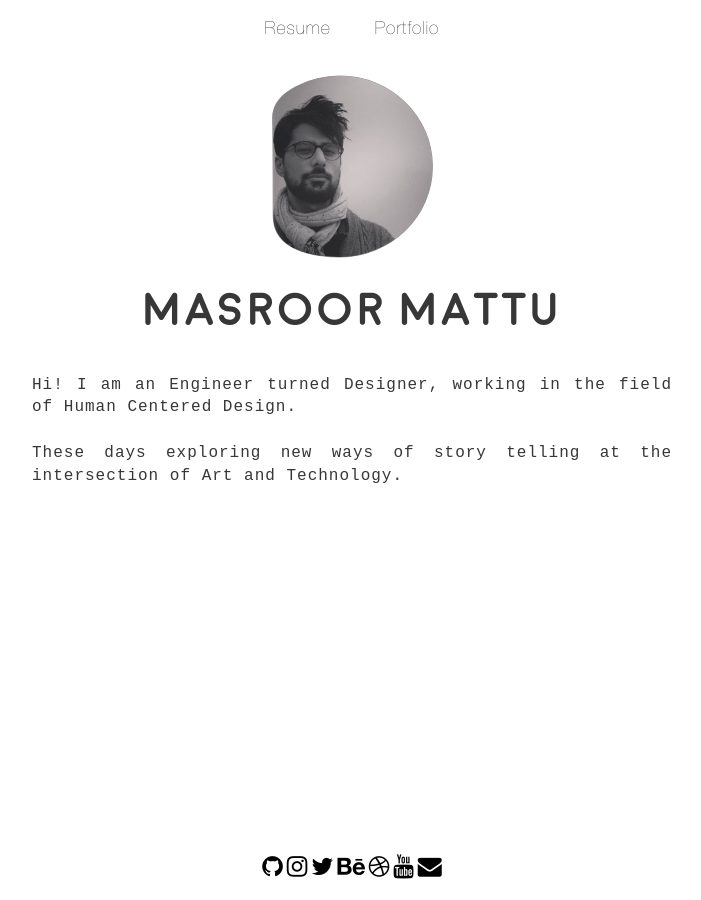
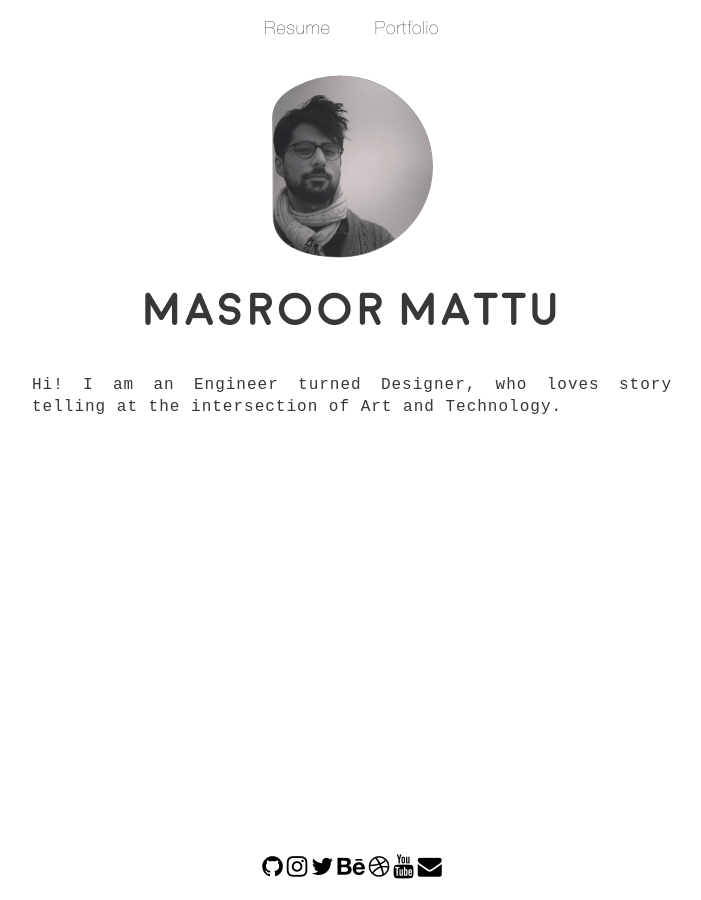
Before and after one commit to d4rksilicon/d4rksilicon.github.io, a Jekyll site: the page index.html, which Jekyll copies as it is, in a window 1280 px wide. Shown: the whole page, without its empty margins (288-989 px from the left). Built offline with Jekyll 4.4.1, drawn with Linux system fonts in a browser that asks for light colours.

Commit message:
Update index.html

```diff
--- a/index.html
+++ b/index.html
@@ -68,8 +68,7 @@ $(window).scroll(function() {
   <p>Masroor Mattu</p>
 </div>
 
-  <p id="abt" class="about">Hi! I am an Engineer turned Designer, working in the field of Human Centered Design.<br><br>
-      These days exploring new ways of story telling at the intersection of Art and Technology.
+  <p id="abt" class="about">Hi! I am an Engineer turned Designer, who loves story telling at the intersection of Art and Technology.
 
 
 </p>
```
